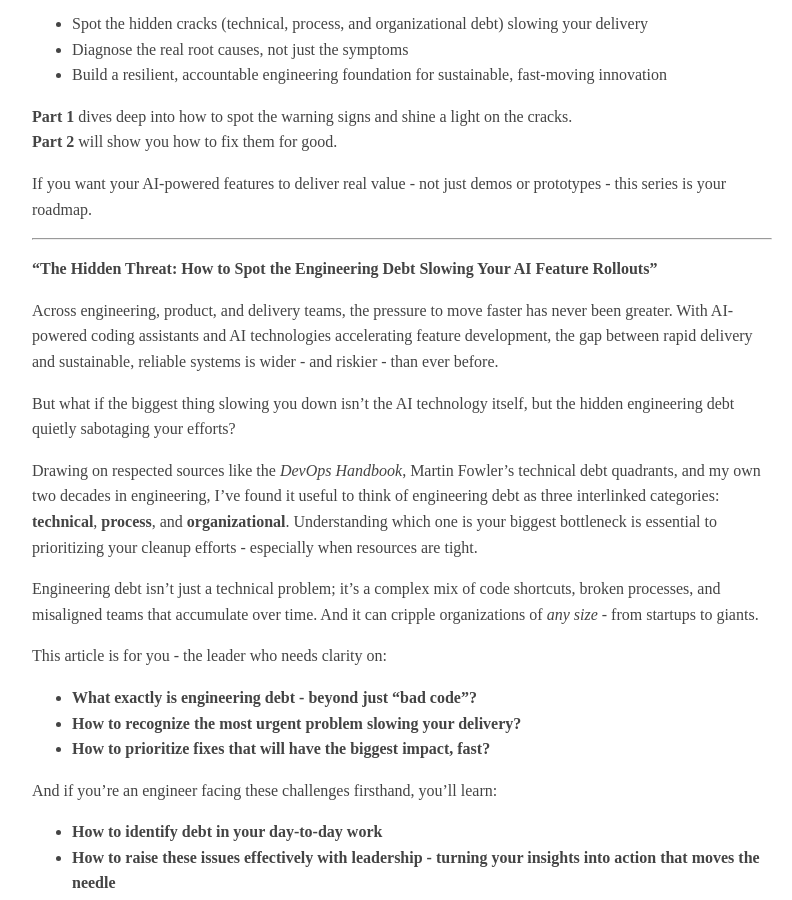
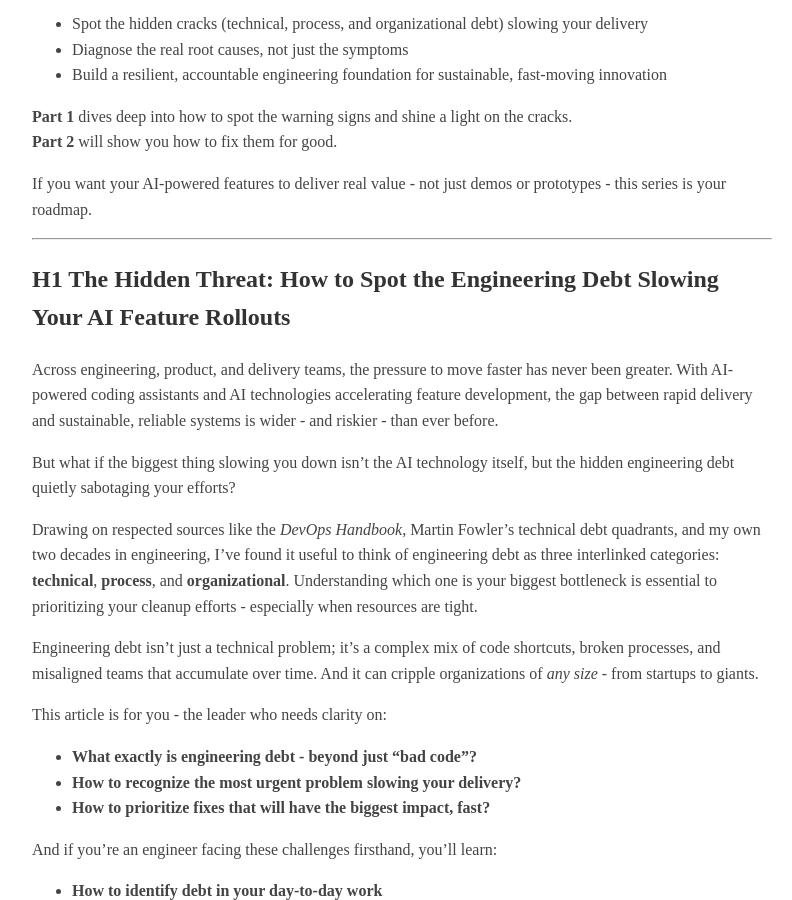
Before and after one commit to prabhamarkandan/prabhamarkandan.github.io, a Jekyll site: the page built from _posts/2025-08-09-how-to-spot-engineering-debt.md, in a window 1280 px wide and 900 px high, scrolled down 538 px. Shown: the whole window, without its empty margins (238-1030 px from the left). Built offline with Jekyll 4.4.1, drawn with Linux system fonts in a browser that asks for light colours.

```diff
--- a/_posts/2025-08-09-how-to-spot-engineering-debt.md
+++ b/_posts/2025-08-09-how-to-spot-engineering-debt.md
@@ -4,6 +4,8 @@ title: "The Hidden Threat: How to Spot the Engineering Debt Slowing Your AI Feat
 date: 2025-08-10
 categories: engineering ai leadership
 ---
+
+
 
 The conversation around engineering debt usually centers on code quality and refactoring. But in practice, debt takes many forms - messy code, outdated tools, clunky workflows, and even deeper team and ownership issues.
 
@@ -24,7 +26,7 @@ If you want your AI-powered features to deliver real value - not just demos or p
 
 ---
 
-**"The Hidden Threat: How to Spot the Engineering Debt Slowing Your AI Feature Rollouts"**
+# H1 The Hidden Threat: How to Spot the Engineering Debt Slowing Your AI Feature Rollouts
 
 Across engineering, product, and delivery teams, the pressure to move faster has never been greater. With AI-powered coding assistants and AI technologies accelerating feature development, the gap between rapid delivery and sustainable, reliable systems is wider - and riskier - than ever before.
 
```
